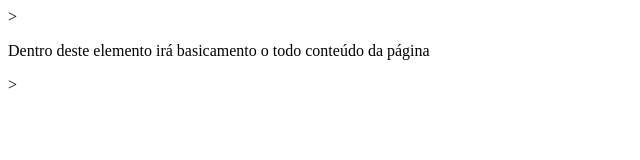
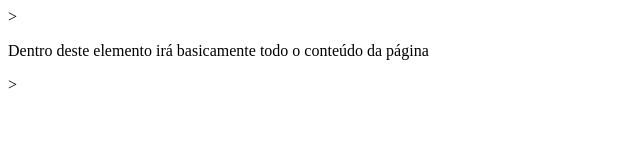
Before and after one commit to Evaldo-comp/Web, a plain HTML site: page HTML/Estrutura/index.html in a window 1280 px wide. Shown: the full height of the page, 0-640 px from the left. Drawn offline with Linux system fonts and the light colour scheme.

Commit message:
Update index.html

```diff
--- a/HTML/Estrutura/index.html
+++ b/HTML/Estrutura/index.html
@@ -3,13 +3,10 @@
 	<head>
 		<meta charset="utf-8">
 		<title>Estrutura</title>>
-
-
-
 	</head>
 
 	<body>
-		<p>Dentro deste elemento irá basicamento o todo  conteúdo da página</p>>
+		<p>Dentro deste elemento irá basicamente  todo o conteúdo da página</p>>
 
 	</body>
 </html>
```
